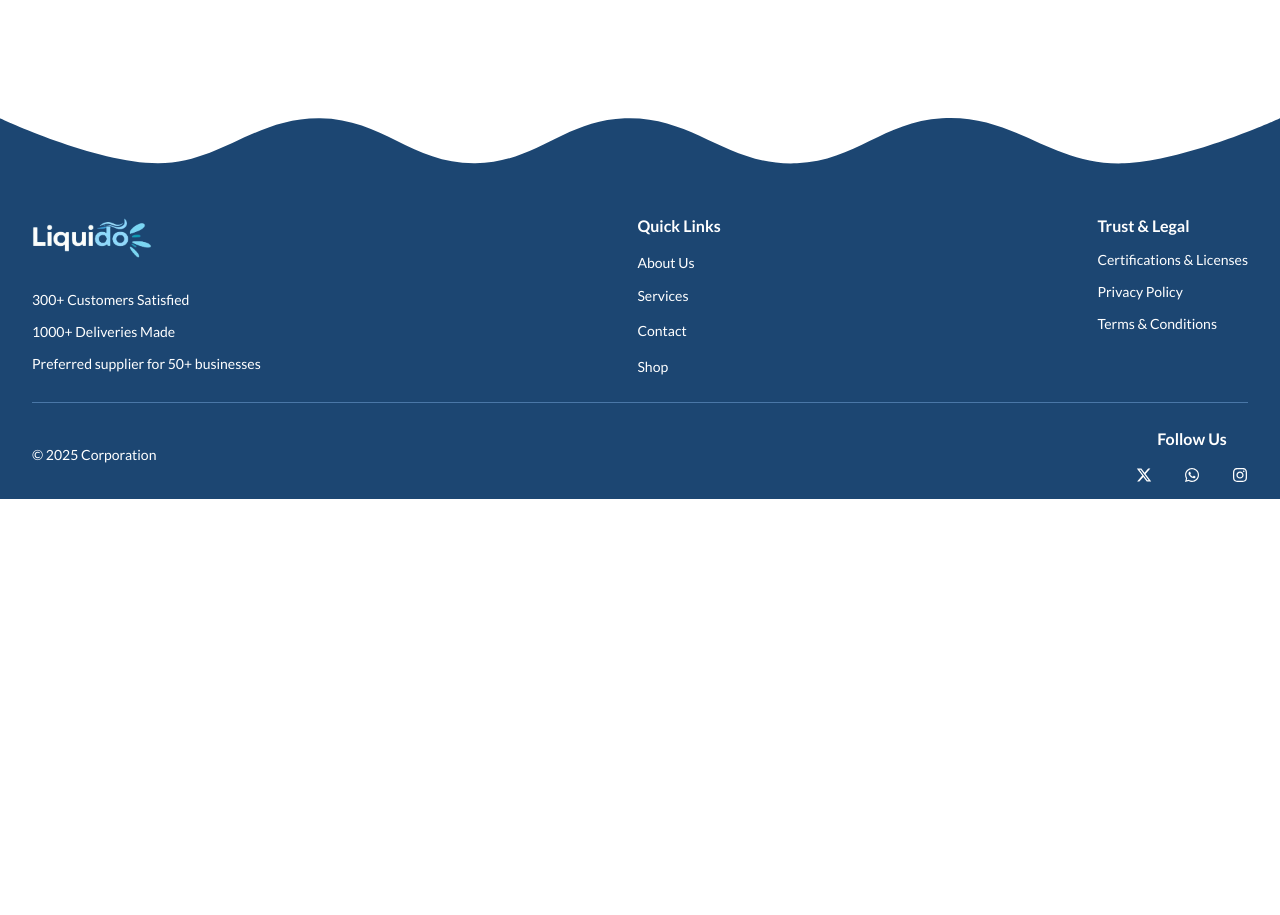
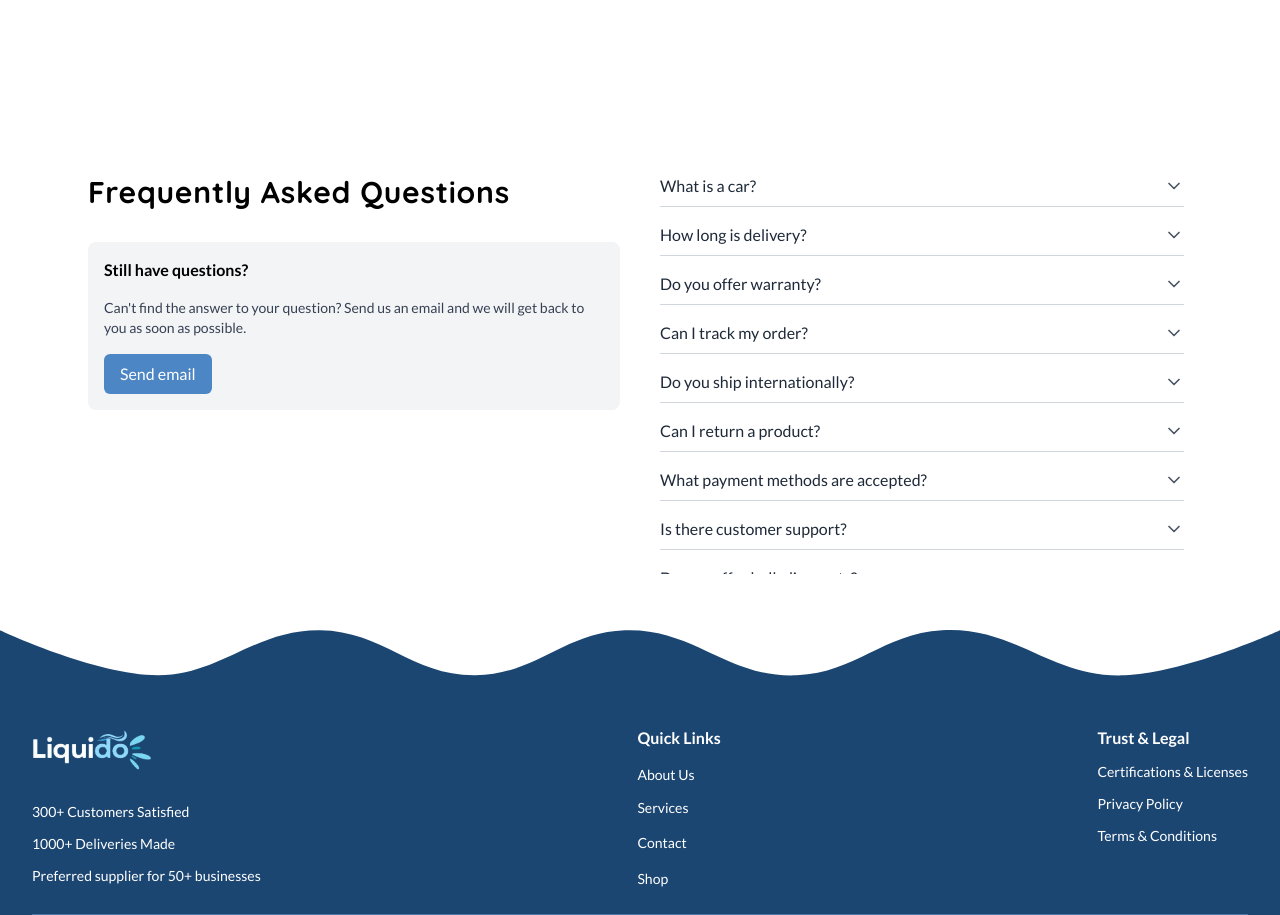
Before and after one commit to Kachingcodes/liquido, a Next.js app: page /contact in a window 1280 px wide. Shown: the part 1722-2637 px from the top of the page. Before the commit the page ends 2221 px from the top, so only its background shows below. Built offline with nearby package versions, Linux system fonts and the light colour scheme.

Commit message:
Annoying

```diff
--- a/app/components/Navbar.jsx
+++ b/app/components/Navbar.jsx
@@ -168,10 +168,10 @@ const Navbar = () => {
 
               <Link
                 href="/shop"
-                className="fixed right-2 bottom-2 p-3 bg-black text-[#E0F2FE] rounded-full text-sm"
+                className="fixed right-2 top-80 p-3 bg-[#092850] hover:bg-[#305f9e] text-[#E0F2FE] rounded-full text-sm shadow shadow-[#000000]/50"
                 onClick={() => setIsOpen(false)}
               >
-               <GiShoppingCart size={22}/>
+               <GiShoppingCart size={30}/>
               </Link>
     </header>
   );
--- a/app/contact/AboutUs.jsx
+++ b/app/contact/AboutUs.jsx
@@ -2,7 +2,6 @@ import React from "react";
 import Contact from './Contact';
 import { Quicksand } from 'next/font/google';
 import { motion } from "framer-motion";
-
 
 
 const quick = Quicksand({
--- /dev/null
+++ b/app/contact/Frequent.jsx
@@ -0,0 +1,69 @@
+"use client";
+import React, { useState } from "react";
+import { Quicksand } from "next/font/google";
+import { faqs } from '@/public/assets';
+import { ChevronDown, ChevronUp } from "lucide-react";
+
+const quick = Quicksand({
+  subsets: ["latin"],
+  weight: ["700"]
+});
+
+
+export default function FaqSection() {
+  const [openIndex, setOpenIndex] = useState(null);
+
+  return (
+    <section
+      id="frequent"
+      className="bg-white relative w-full py-8 flex items-center justify-center"
+    >
+      <div className="grid grid-cols-1 md:grid-cols-2 p-6 gap-10 w-full max-w-6xl">
+        {/* Left */}
+        <div className="space-y-8 max-w-xl">
+          <h1 className={` ${quick.className} text-3xl font-bold text-black tracking-wide`}>
+            Frequently Asked Questions
+          </h1>
+
+          <div className="bg-gray-100 space-y-4 p-4 rounded-lg">
+            <h3 className="font-semibold">Still have questions?</h3>
+            <span className="text-gray-700 text-sm block">
+              Can't find the answer to your question? Send us an email and we
+              will get back to you as soon as possible.
+            </span>
+
+            <button className="px-4 py-2 text-white bg-[#4C86C4] hover:bg-[#1C4672] rounded-md">
+              Send email
+            </button>
+          </div>
+        </div>
+
+        {/* Right */}
+        <div className="max-h-[400px] overflow-y-auto pr-2 space-y-4">
+          {faqs.map((faq, i) => (
+            <div
+              key={i}
+              className="border-b border-gray-300 pb-2 cursor-pointer"
+            >
+              <div
+                className="flex justify-between items-center"
+                onClick={() => setOpenIndex(openIndex === i ? null : i)}
+              >
+                <h2 className="font-medium text-gray-800">{faq.q}</h2>
+                {openIndex === i ? (
+                  <ChevronUp size={20} className="text-gray-600" />
+                ) : (
+                  <ChevronDown size={20} className="text-gray-600" />
+                )}
+              </div>
+
+              {openIndex === i && (
+                <p className="mt-2 text-sm text-gray-600">{faq.a}</p>
+              )}
+            </div>
+          ))}
+        </div>
+      </div>
+    </section>
+  );
+}
--- a/app/contact/page.js
+++ b/app/contact/page.js
@@ -3,6 +3,7 @@ import AboutNav from './AboutNav';
 import AboutTop from './AboutTop';
 import AboutUs from './AboutUs';
 import Contact from './Contact';
+import Frequent from './Frequent';
 import Wave from '../components/Wave';
 import Footer from '../components/Footer';
 
@@ -13,10 +14,10 @@ export default function About() {
   return (
     <>
       <AboutNav/>
-
       <AboutUs/>
       <AboutTop/>
       <Contact/>
+      <Frequent/>
       <Wave/>
       <Footer/>
     </>
--- a/app/globals.css
+++ b/app/globals.css
@@ -11,7 +11,7 @@
   display: none;
 }
 .scrollbar-hide {
-  -ms-overflow-style: none;  /* IE/Edge --font-ovo: "Ovo", "serif";*/
+  -ms-overflow-style: none;  /* IE/Edge */
   scrollbar-width: none;     /* Firefox */
 }
 
--- a/public/assets.js
+++ b/public/assets.js
@@ -254,3 +254,17 @@ export const adverts = [
   { img: "/adverts/wine.png", text: "🚚 Free Shipping on Orders Over ₦20,000!" },
   { img: "/adverts/icetea.png", text: "✨ New Arrivals Just Dropped – Shop Now!" },
 ];
+
+
+export const faqs = [
+  { q: "What is a car?", a: "A car is a wheeled motor vehicle used for transportation." },
+  { q: "How long is delivery?", a: "Delivery usually takes between 3–5 business days." },
+  { q: "Do you offer warranty?", a: "Yes, all our products come with at least 1 year warranty." },
+  { q: "Can I track my order?", a: "Absolutely, tracking info is shared once your order is shipped." },
+  { q: "Do you ship internationally?", a: "Yes, we ship worldwide with additional costs." },
+  { q: "Can I return a product?", a: "Yes, products can be returned within 14 days." },
+  { q: "What payment methods are accepted?", a: "We accept credit cards, PayPal, and bank transfers." },
+  { q: "Is there customer support?", a: "Yes, our support team is available 24/7." },
+  { q: "Do you offer bulk discounts?", a: "Yes, discounts are available for bulk orders." },
+  { q: "Are my details safe?", a: "We ensure all transactions are encrypted and secure." },
+];
```
